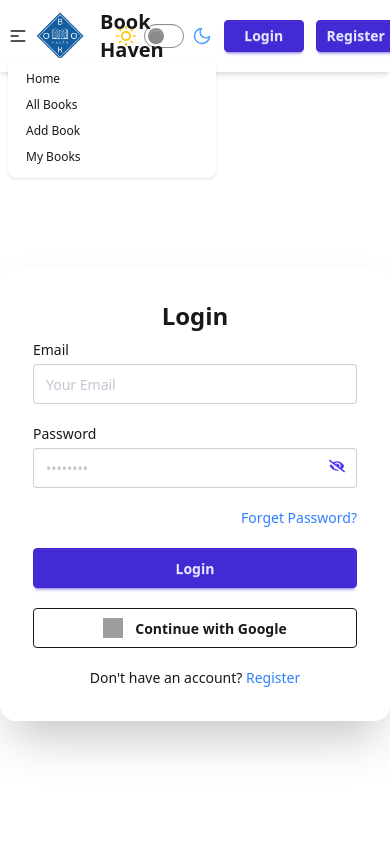
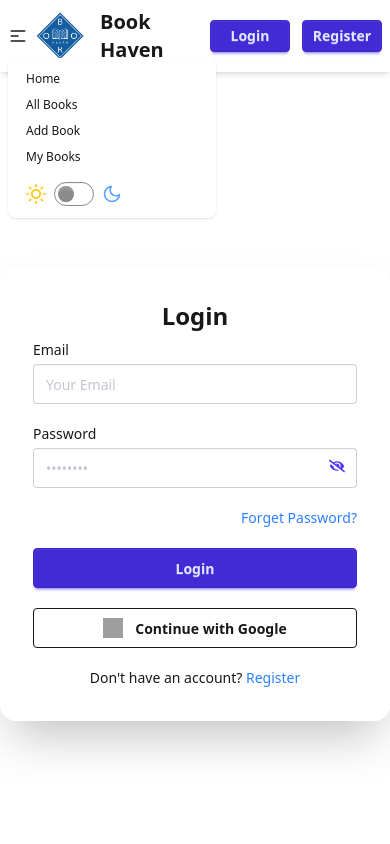
Before and after one commit to Sanjida-Parven-Alfe/book-haven-client, a React (Vite) app: page /add-book in a window 390 px wide. Both pictures are taken after a click on the button 18 px from the left and 36 px from the top of the page. Shown: the top 844 px of the page. Built offline with nearby package versions, Linux system fonts and the light colour scheme; no server answers; grey boxes are pictures that could not be loaded.

Commit message:
Responsive commit

```diff
--- a/src/Pages/AddBook/AddBook.jsx
+++ b/src/Pages/AddBook/AddBook.jsx
@@ -1,4 +1,3 @@
-// src/Pages/AddBook/AddBook.jsx
 import React, { useState } from "react";
 import { useAuthState } from "react-firebase-hooks/auth";
 import { auth } from "../../firebase/firebase.config";
@@ -15,12 +14,10 @@ const AddBook = () => {
     coverImage: "",
   });
 
-  // Handle input changes
   const handleChange = (e) => {
     setFormData({ ...formData, [e.target.name]: e.target.value });
   };
 
-  // Handle form submit
   const handleSubmit = async (e) => {
     e.preventDefault();
 
@@ -59,13 +56,15 @@ const AddBook = () => {
   };
 
   return (
-    <div className="px-20 pb-20 pt-10 flex flex-col justify-center items-center bg-base-100 text-base-content">
+    <div className="px-4 sm:px-6 md:px-10 pb-10 pt-6 md:pt-10 flex flex-col justify-center items-center bg-base-100 text-base-content">
       <Toaster position="top-right" reverseOrder={false} />
-      <h1 className="text-3xl text-center font-bold mb-6">Add a New Book</h1>
+      <h1 className="text-2xl sm:text-3xl md:text-3xl text-center font-bold mb-6">
+        Add a New Book
+      </h1>
 
       <form
         onSubmit={handleSubmit}
-        className="flex flex-col gap-4 w-[600px] bg-base-200 p-6 rounded-lg shadow-md"
+        className="flex flex-col gap-4 w-full max-w-xs sm:max-w-md md:max-w-lg bg-base-200 p-4 sm:p-6 md:p-8 rounded-lg shadow-md"
       >
         <input
           type="text"
@@ -112,6 +111,7 @@ const AddBook = () => {
           value={formData.summary}
           onChange={handleChange}
           className="textarea textarea-bordered w-full"
+          rows="4"
           required
         ></textarea>
         <input
@@ -123,7 +123,7 @@ const AddBook = () => {
           className="input input-bordered w-full"
           required
         />
-        <button type="submit" className="btn btn-primary mt-2">
+        <button type="submit" className="btn btn-primary mt-2 w-full">
           Add Book
         </button>
       </form>
--- a/src/Pages/AllBooks/AllBooks.jsx
+++ b/src/Pages/AllBooks/AllBooks.jsx
@@ -21,13 +21,13 @@ const AllBooks = () => {
   }
 
   return (
-    <div className="px-20 pb-20 bg-base-100 text-base-content min-h-screen">
-      <p className="text-center font-bold text-4xl py-10 border-b-2 pb-2">
+    <div className="px-4 sm:px-10 md:px-20 pb-10 md:pb-20 bg-base-100 text-base-content min-h-screen">
+      <p className="text-center font-bold text-3xl sm:text-4xl py-6 sm:py-10 border-b-2 pb-2">
         All Books
       </p>
 
-      <div className="flex items-center justify-end my-10 gap-2">
-        <label className="font-semibold">Sort by Rating:</label>
+      <div className="flex flex-col md:flex-row items-start md:items-center justify-end my-6 md:my-10 gap-2">
+        <label className="font-semibold mb-2 md:mb-0">Sort by Rating:</label>
         <select
           value={sortOrder}
           onChange={(e) => setSortOrder(e.target.value)}
@@ -39,12 +39,12 @@ const AllBooks = () => {
         </select>
       </div>
 
-      <div className="grid grid-cols-3 lg:grid-cols-4 gap-10">
+      <div className="grid grid-cols-1 sm:grid-cols-2 md:grid-cols-3 lg:grid-cols-4 gap-6 sm:gap-8 md:gap-10">
         {sortedBooks.map((book) => (
           <BookCard key={book._id} book={book}>
             <Link
               to={`/book-details/${book._id}`}
-              className="btn btn-primary mt-2"
+              className="btn btn-primary mt-2 w-full text-center"
             >
               View Details
             </Link>
--- a/src/Pages/BookDetails/BookDetails.jsx
+++ b/src/Pages/BookDetails/BookDetails.jsx
@@ -39,7 +39,7 @@ const BookDetails = () => {
   };
 
   return (
-    <div className="px-20 pb-20 pt-10 text-base-content bg-base-100 min-h-screen">
+    <div className="px-10 md:px-20 pb-10 md:pb-20 pt-10 md:pt-10 text-base-content bg-base-100 min-h-screen">
       {/* Book Details */}
       <div className="flex flex-col md:flex-row gap-10 bg-base-200 shadow-lg rounded-lg p-8">
         <img
--- a/src/Pages/MyBooks/MyBooks.jsx
+++ b/src/Pages/MyBooks/MyBooks.jsx
@@ -52,9 +52,9 @@ const MyBooks = () => {
   }
 
   return (
-    <div className="p-10 bg-base-100 text-base-content min-h-screen">
+    <div className="px-2 pt-4 md:p-10 bg-base-100 text-base-content min-h-screen">
       <Toaster position="top-center" reverseOrder={false} />
-      <h1 className="text-3xl font-bold mb-6 text-center">📚 My Books</h1>
+      <h1 className="text-3xl font-bold mb-6 text-center">My Books</h1>
 
       {myBooks.length === 0 ? (
         <p className="text-center mt-10">You haven’t added any books yet.</p>
@@ -77,7 +77,7 @@ const MyBooks = () => {
                   <td className="border p-2">{book.author}</td>
                   <td className="border p-2">{book.genre}</td>
                   <td className="border p-2">{book.rating}</td>
-                  <td className="border p-2 flex justify-center gap-2">
+                  <td className="border p-2 flex justify-center flex-col md:flex-row gap-2">
                     <Link
                       to={`/update-book/${book._id}`}
                       className="btn btn-sm btn-primary"
--- a/src/Pages/UpdateBook/UpdateBook.jsx
+++ b/src/Pages/UpdateBook/UpdateBook.jsx
@@ -52,9 +52,9 @@ const UpdateBook = () => {
   }
 
   return (
-    <div className="p-10 bg-base-100 text-base-content min-h-screen">
+    <div className="p-5 md:p-10 bg-base-100 text-base-content min-h-screen">
       <Toaster position="top-center" reverseOrder={false} />
-      <h1 className="text-3xl font-bold text-center mb-6">✏️ Update Book</h1>
+      <h1 className="text-3xl font-bold text-center mb-6">Update Book</h1>
 
       <form
         onSubmit={handleUpdate}
--- a/src/components/NavBar.jsx
+++ b/src/components/NavBar.jsx
@@ -6,12 +6,10 @@ import { auth } from "../firebase/firebase.config";
 import { signOut } from "firebase/auth";
 import DefaultAvatar from "../assets/account.png";
 import LogoutImg from "../assets/logout.png";
-import { ThemeContext } from "../main.jsx"; // ✅ import ThemeContext
+import { ThemeContext } from "../main.jsx";
 
 const NavBar = () => {
   const [user] = useAuthState(auth);
-
-  // ✅ Use ThemeContext
   const { theme, toggleTheme } = useContext(ThemeContext);
 
   const handleLogout = async () => {
@@ -92,6 +90,49 @@ const NavBar = () => {
                 My Books
               </NavLink>
             </li>
+
+            {/* ✅ Theme toggle for md and smaller */}
+            <li className="mt-2 flex justify-center">
+              <label className="flex cursor-pointer gap-2 items-center">
+                <svg
+                  xmlns="http://www.w3.org/2000/svg"
+                  width="20"
+                  height="20"
+                  viewBox="0 0 24 24"
+                  fill="none"
+                  stroke="currentColor"
+                  strokeWidth="2"
+                  strokeLinecap="round"
+                  strokeLinejoin="round"
+                  className="text-yellow-400"
+                >
+                  <circle cx="12" cy="12" r="5" />
+                  <path d="M12 1v2M12 21v2M4.2 4.2l1.4 1.4M18.4 18.4l1.4 1.4M1 12h2M21 12h2M4.2 19.8l1.4-1.4M18.4 5.6l1.4-1.4" />
+                </svg>
+
+                <input
+                  type="checkbox"
+                  className="toggle theme-controller"
+                  onChange={toggleTheme}
+                  checked={theme === "dark"}
+                />
+
+                <svg
+                  xmlns="http://www.w3.org/2000/svg"
+                  width="20"
+                  height="20"
+                  viewBox="0 0 24 24"
+                  fill="none"
+                  stroke="currentColor"
+                  strokeWidth="2"
+                  strokeLinecap="round"
+                  strokeLinejoin="round"
+                  className="text-blue-400"
+                >
+                  <path d="M21 12.79A9 9 0 1 1 11.21 3 7 7 0 0 0 21 12.79z" />
+                </svg>
+              </label>
+            </li>
           </ul>
         </div>
 
@@ -149,8 +190,8 @@ const NavBar = () => {
 
       {/* Navbar End */}
       <div className="navbar-end w-auto flex items-center gap-3 md:gap-5">
-        {/* 🌗 Theme Toggle */}
-        <label className="flex cursor-pointer gap-2 items-center">
+        {/* Theme Toggle - only show on lg+ */}
+        <label className="hidden lg:flex cursor-pointer gap-2 items-center">
           <svg
             xmlns="http://www.w3.org/2000/svg"
             width="20"
@@ -209,7 +250,7 @@ const NavBar = () => {
 
         {user && (
           <div className="flex items-center gap-5">
-            {/* ✅ Updated Profile Section */}
+            {/* Updated Profile Section */}
             <div
               className="tooltip tooltip-bottom"
               data-tip={user.displayName ? user.displayName : "User"}
```
Also changed, not shown: src/components/Footer.jsx (+6 -6 lines).
